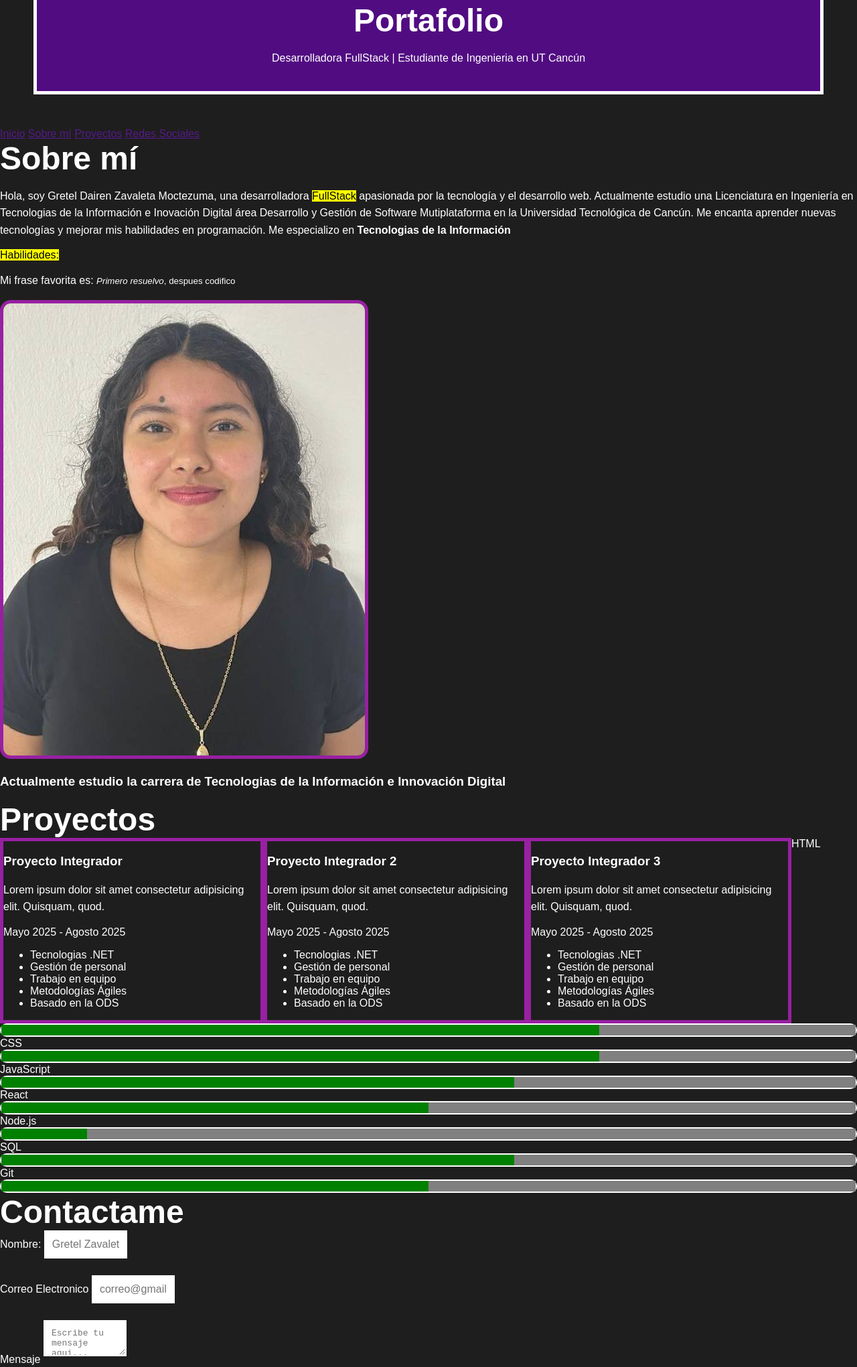
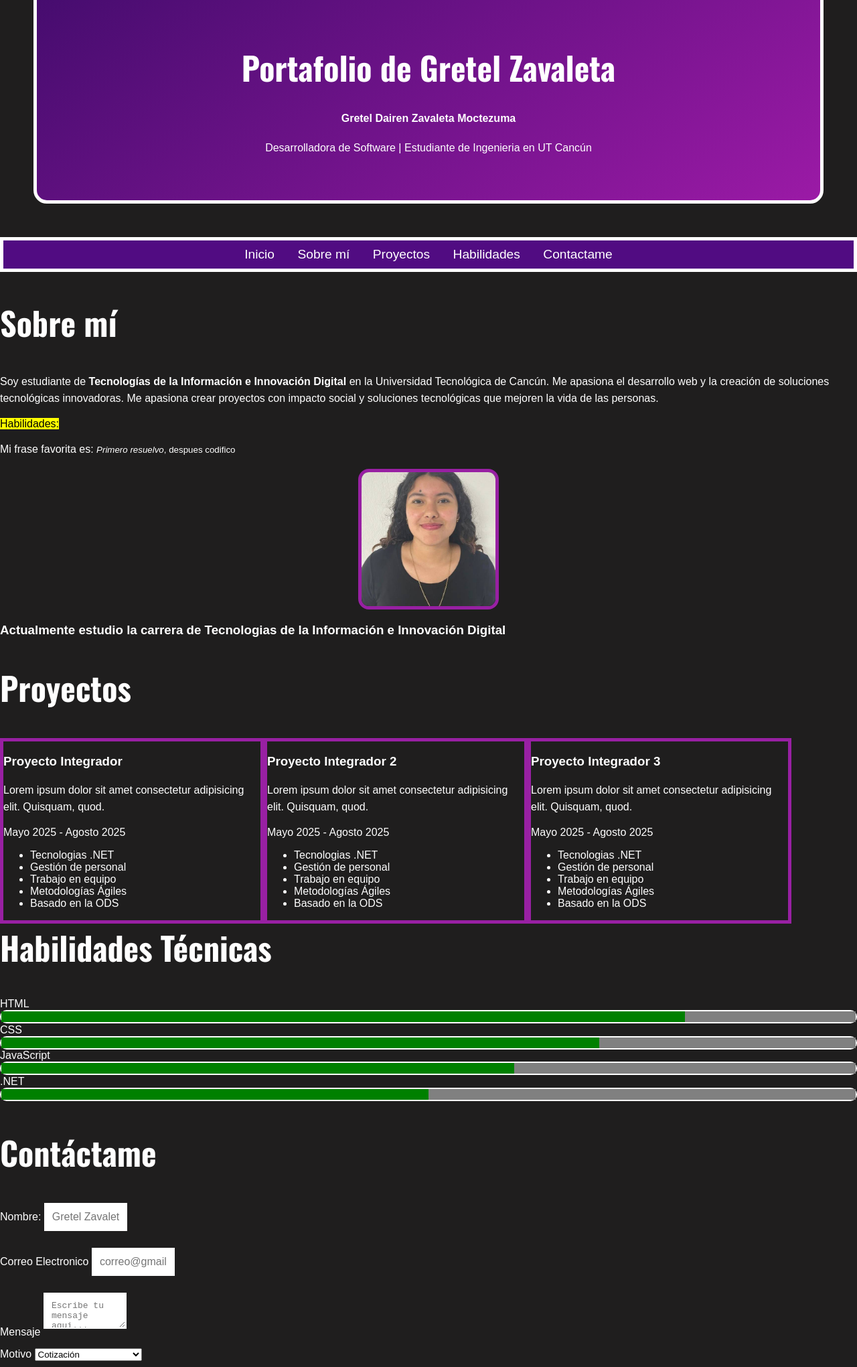
Before and after one commit to gretelZavaleta/Portafollio-GZavaleta, a plain HTML site: page index.html in a window 1280 px wide. Shown: the part 72-2113 px from the top of the page at 67% size. Drawn offline with nearby package versions, Linux system fonts and the light colour scheme; a web font is replaced by a local one.

Commit message:
Nuevos estilos

```diff
--- a/index.html
+++ b/index.html
@@ -4,35 +4,37 @@
 <head>
     <meta charset="UTF-8">
     <meta name="viewport" content="width=device-width, initial-scale=1.0">
-    <title>Potafolio | GretelZM</title>
+    <title>Potafolio - Gretel Zavaleta</title>
     <link rel="stylesheet" href="styles.css">
 </head>
 
 <body>
-    <header>
-        <h1>
-            Portafolio
-        </h1>
-        <h4Gretel Dairen Zavaleta Moctezuma</h4>
-            <p>Desarrolladora FullStack | Estudiante de Ingenieria en UT Cancún</p>
+    <header id="inicio">
+        <h1>Portafolio de Gretel Zavaleta</h1>
+        <h4>Gretel Dairen Zavaleta Moctezuma</h4>
+        <p>Desarrolladora de Software | Estudiante de Ingenieria en UT Cancún</p>
     </header>
+
     <!-- Navegación -->
     <nav>
-        <a href #>Inicio</a> <!-- Enlace a la página de inicio -->
-        <a href #>Sobre mí</a> <!-- Enlace a la sección sobre mí -->
-        <a href #>Proyectos</a> <!-- Enlace a la sección de proyectos -->
-        <a href #>Redes Sociales</a> <!-- Enlace a la sección de redes sociales -->
+        <!--enlaces-->
+        <a href="#inicio">Inicio</a>
+        <a href="#sobre-mi">Sobre mí</a>
+        <a href="#proyectos">Proyectos</a>
+        <a href="#habilidades">Habilidades</a>
+        <a href="#contacto">Contactame</a>
+
     </nav>
     <main>
-        <section>
+
+        <!--Sección Sobre Mi-->
+        <section id="sobre-mi">
             <h2>Sobre mí</h2>
-            <p>Hola, soy Gretel Dairen Zavaleta Moctezuma, una desarrolladora <mark>FullStack</mark> apasionada por la
-                tecnología y
-                el desarrollo web. Actualmente estudio una Licenciatura en Ingeniería en Tecnologias de la Información e
-                Inovación Digital área Desarrollo y Gestión de Software Mutiplataforma en la Universidad Tecnológica de
-                Cancún. Me encanta
-                aprender nuevas tecnologías y mejorar mis habilidades en programación. Me especializo en
-                <strong>Tecnologias de la Información</strong>
+            <p>
+                Soy estudiante de <strong>Tecnologías de la Información e Innovación Digital</strong> en la Universidad
+                Tecnológica de
+                Cancún. Me apasiona el desarrollo web y la creación de soluciones tecnológicas innovadoras. Me apasiona
+                crear proyectos con impacto social y soluciones tecnológicas que mejoren la vida de las personas.
             </p>
             <mark>Habilidades:</mark>
             <p>Mi frase favorita es: <small><em>Primero resuelvo</em>, despues codifico</small></p>
@@ -41,7 +43,9 @@
                 <h3>Actualmente estudio la carrera de Tecnologias de la Información e Innovación Digital</h3>
             </aside>
         </section>
-        <section>
+
+        <!--Sección de  Proyectos-->
+        <section id="proyectos">
             <h2>Proyectos</h2>
             <article>
                 <h3>Proyecto Integrador</h3>
@@ -90,37 +94,21 @@
 
         </section>
 
-        <div>
-            <label>HTML</label>
-            <progress value="70" max="100">80%</progress>
-        </div>
+        <!--Sección de Habilidades-->
+        <section id="habilidades">
+            <h2>Habilidades Técnicas</h2>
+            <div class="skills">
+                <div><label>HTML</label><progress value="80" max="100">80%</progress></div>
+                <div><label>CSS</label><progress value="70" max="100">70%</progress></div>
+                <div><label>JavaScript</label><progress value="60" max="100">60%</progress></div>
+                <div><label>.NET</label><progress value="50" max="100">50%</progress></div>
+            </div>
+        </section>
 
-        <div>
-            <label>CSS</label>
-            <progress value="70" max="100">70%</progress>
-        </div>
-        <div>
-            <label>JavaScript</label>
-            <progress value="60" max="100">60%</progress>
-        </div>
-        <div>
-            <label>React</label>
-            <progress value="50" max="100">50%</progress>
-        </div>
-        <div>
-            <label>Node.js</label>
-            <progress value="10" max="100">10%</progress>
-        </div>
-        <div>
-            <label>SQL</label>
-            <progress value="60" max="100">60%</progress>
-        </div>
-        <div>
-            <label>Git</label>
-            <progress value="50" max="100">50%</progress>
-        </div>
+
+        <!--Sección de Contacto-->
         <section id="contacto">
-            <h2>Contactame</h2>
+            <h2>Contáctame</h2>
             <form action="">
                 <div class="campos">
                     <label> Nombre:</label>
@@ -181,6 +169,8 @@
         </section>
 
     </main>
+
+    <!--Footer-->
     <footer>
         <p>Todos los derechos reservados &copy; 2025</p>
         <address>Cancún Quintana Roo</address>
--- a/styles.css
+++ b/styles.css
@@ -1,5 +1,6 @@
-@import url('https://fonts.googleapis.com/css2?family=Bitcount+Prop+Single+Ink:wght@100..900&family=Montserrat:ital,wght@0,100..900;1,100..900&display=swap');
-@import url('https://fonts.googleapis.com/css2?family=Bitcount+Prop+Single+Ink:wght@100..900&family=Dancing+Script:wght@400..700&family=Exo+2:ital,wght@0,100..900;1,100..900&family=Montserrat:ital,wght@0,100..900;1,100..900&display=swap');
+@import url('https://fonts.googleapis.com/css2?family=Bitcount+Prop+Single+Ink:wght@100..900&family=Dancing+Script:wght@400..700&family=Exo+2:ital,wght@0,100..900;1,100..900&family=Montserrat:ital,wght@0,100..900;1,100..900&family=Oswald:wght@200..700&display=swap');
+
+
 body {
     background: rgb(31, 30, 30);
     color: white;
@@ -10,17 +11,16 @@ body {
 
 header {
     text-align: center;
+    background: linear-gradient(145deg, #450c6e, #9b1aa6);
     border: solid 5px white;
     margin: 50px;
     padding: 50px;
-    /* Espaciado interno */
-    background: rgb(81, 12, 130);
-    padding: 20px;
+    border-radius: 20px;
 }
 h1, h2 {
-    font-family: 'Bitcount Prop Single Ink', sans-serif;
+    font-family: 'Oswald', sans-serif;
     font-size: 3em;
-    margin: 0;
+    margin: 10 px 0;
 }
 
 p {
@@ -31,7 +31,25 @@ p {
 #foto-perfil {
    border: solid 5px rgb(152, 32, 163);
    border-radius: 16px;
+    width: 200px;
+    height: 200px;
+    object-fit: cover;
+    display: block;
+    margin: 0 auto 20px auto;
 
+}
+
+nav {
+    background: rgb(81, 12, 130);
+    padding: 10px;
+    text-align: center;
+    border: solid 5px white;
+}
+nav a {
+    color: white;
+    text-decoration: none;
+    margin: 0 15px;
+    font-size: 1.2em;
 }
 article{
     border: solid 5px rgb(152, 32, 163);
```
